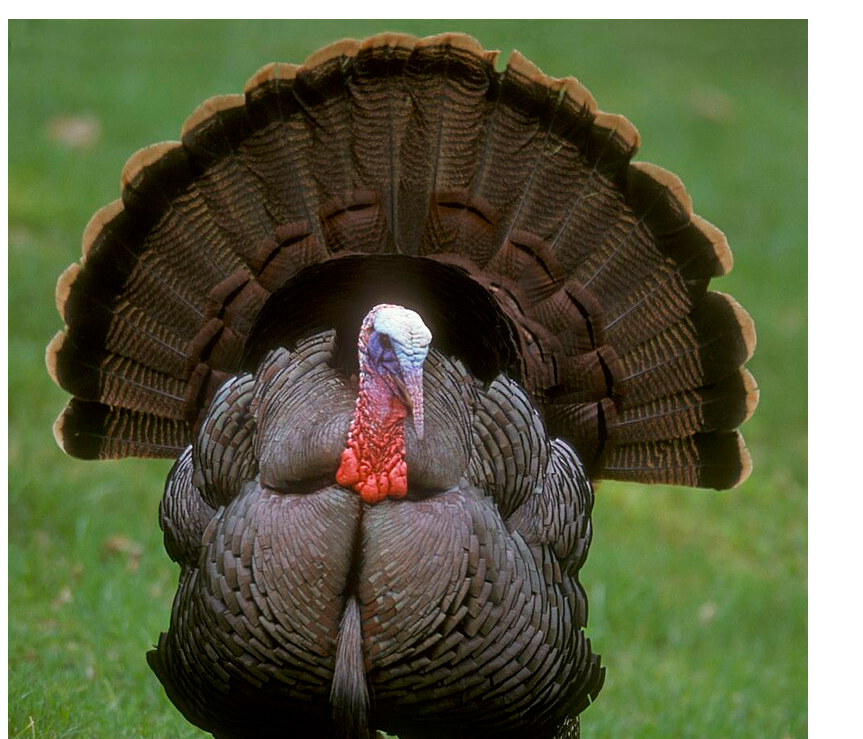
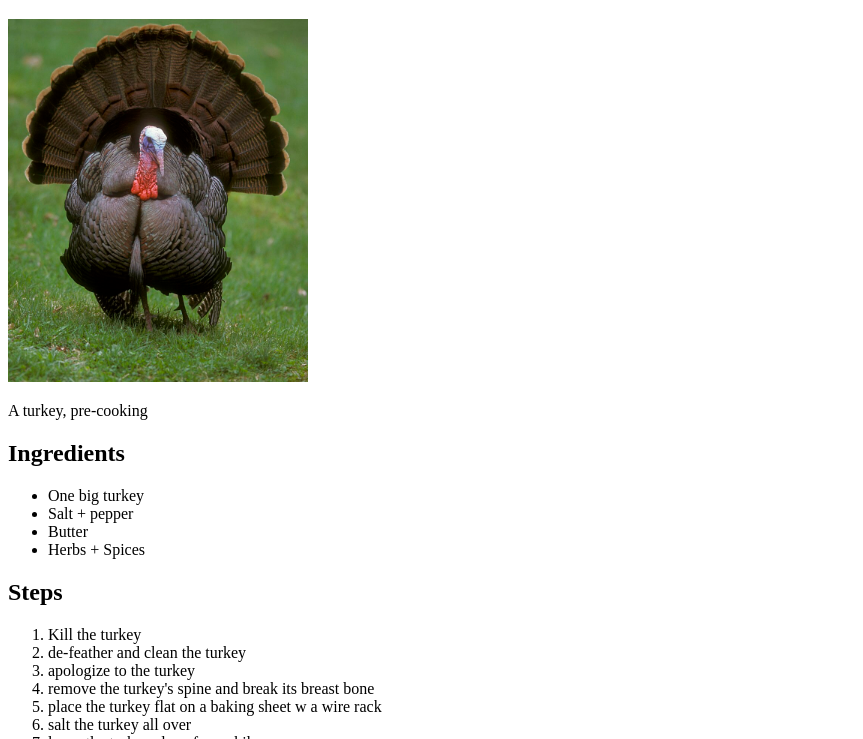
Before and after one commit to All-Over-J/odin-recipes, a plain HTML site: page recipes/turkey.html in a window 1280 px wide. Shown: the part 61-800 px from the top of the page, without its empty margins (0-863 px from the left). Drawn offline with Linux system fonts and the light colour scheme.

Commit message:
resize turkey image in turkey.html

```diff
--- a/recipes/turkey.html
+++ b/recipes/turkey.html
@@ -7,7 +7,7 @@
 
     <body>
         <h1>Turkey</h1>
-        <img src="../images/Turkey.jpg" alt="A Turkey">
+        <img src="../images/Turkey.jpg" alt="A Turkey" width="300">
         <p>A turkey, pre-cooking</p>
         <h2>Ingredients</h2>
         <ul>
```
